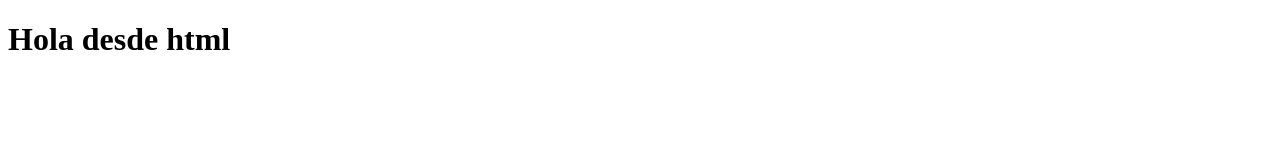
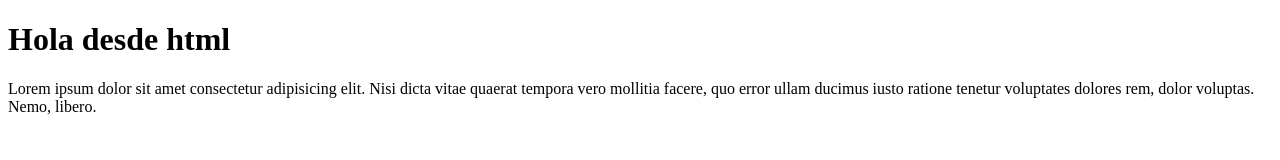
Before and after one commit to Hectorrreus/ejemploGit, a plain HTML site: page index.html in a window 1280 px wide. Drawn offline with Linux system fonts and the light colour scheme.

Commit message:
agregamos un parrafo

```diff
--- a/index.html
+++ b/index.html
@@ -7,5 +7,8 @@
 </head>
 <body>
     <h1>Hola desde html</h1>
+    <p>Lorem ipsum dolor sit amet consectetur adipisicing elit.
+     Nisi dicta vitae quaerat tempora vero mollitia facere,
+     quo error ullam ducimus iusto ratione tenetur voluptates dolores rem, dolor voluptas. Nemo, libero.</p>
 </body>
 </html>
```
